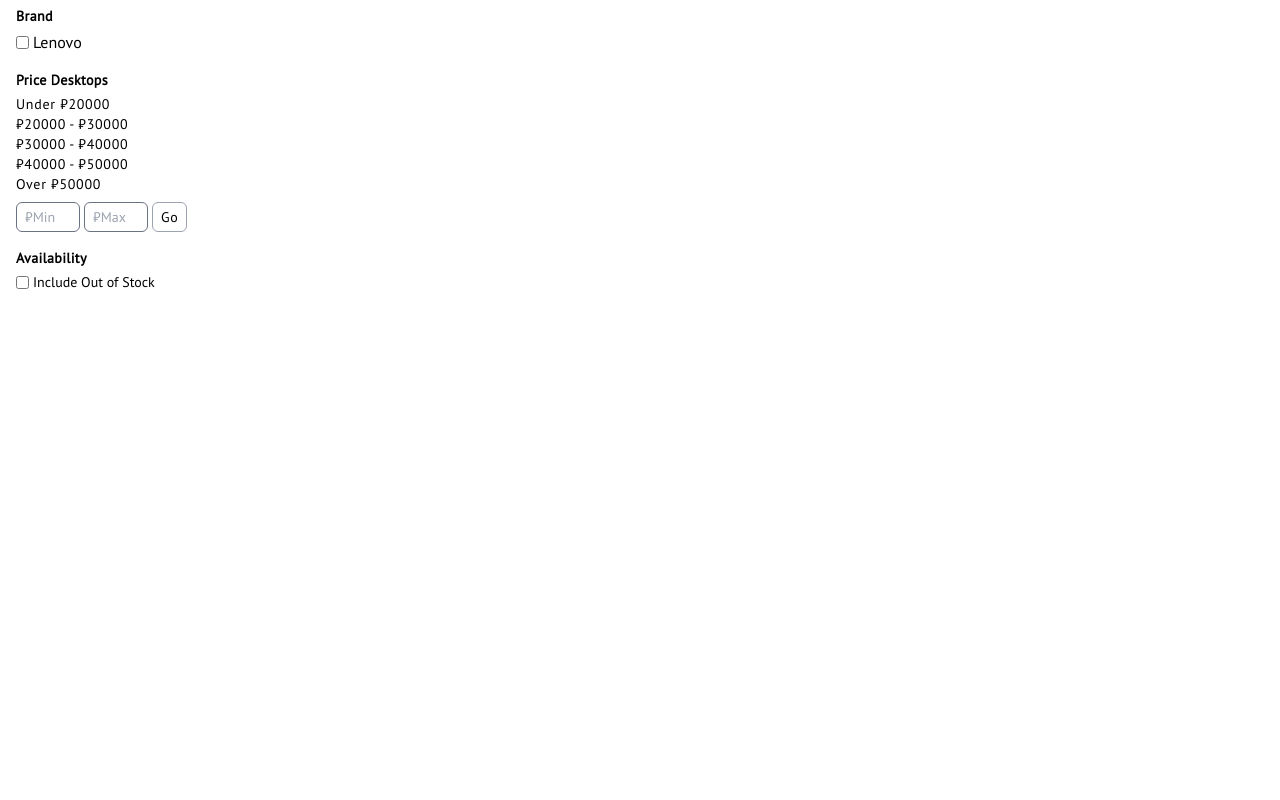
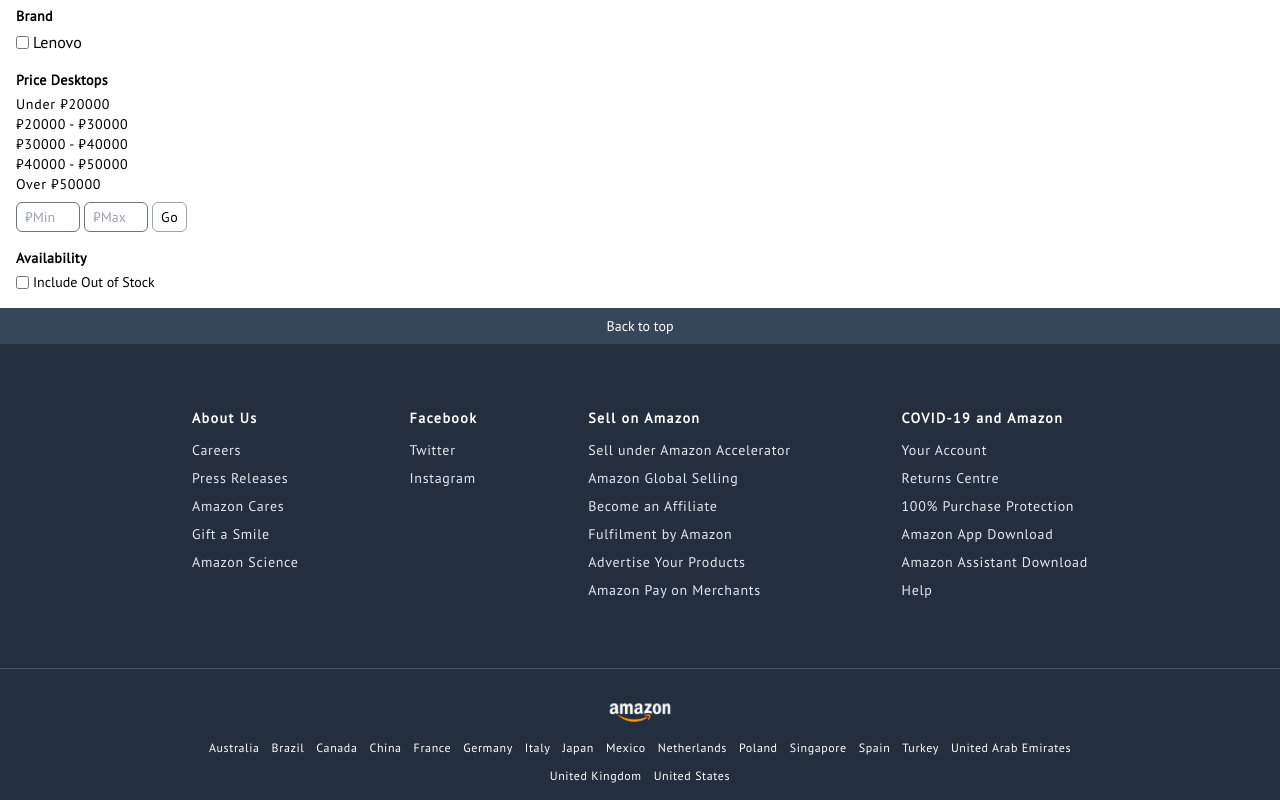
Before and after one commit to JunDevHarsh/amazon-clone-react-app, a React (Create React App) app: page / in a window 1280 px wide. Shown: the part 438-1238 px from the top of the page. Before the commit the page ends 800 px from the top, so only its background shows below. Built offline with nearby package versions, Linux system fonts and the light colour scheme.

Commit message:
Created Footer Component

```diff
--- a/src/App.js
+++ b/src/App.js
@@ -1,4 +1,5 @@
 import "./App.css";
+import Footer from "./components/Footer/Footer";
 import Header from "./components/Header/Header";
 import MenuBar from "./components/Menubar/MenuBar";
 import ResultInfoBar from "./components/ResultInfoBar/ResultInfoBar";
@@ -11,6 +12,7 @@
       <MenuBar />
       <ResultInfoBar />
       <SearchProductResult />
+      <Footer />
     </>
   );
 }
--- /dev/null
+++ b/src/components/Footer/Columns.js
@@ -0,0 +1,110 @@
+import React from "react";
+import AmazonLogo from "../../images/amazon-brand-bottom-logo.svg";
+
+function Columns() {
+  const aboutList = [
+    "About Us",
+    "Careers",
+    "Press Releases",
+    "Amazon Cares",
+    "Gift a Smile",
+    "Amazon Science",
+  ];
+  const socialList = ["Facebook", "Twitter", "Instagram"];
+  const marketingList = [
+    "Sell on Amazon",
+    "Sell under Amazon Accelerator",
+    "Amazon Global Selling",
+    "Become an Affiliate",
+    "Fulfilment by Amazon",
+    "Advertise Your Products",
+    "Amazon Pay on Merchants",
+  ];
+  const moreList = [
+    "COVID-19 and Amazon",
+    "Your Account",
+    "Returns Centre",
+    "100% Purchase Protection",
+    "Amazon App Download",
+    "Amazon Assistant Download",
+    "Help",
+  ];
+  const languages = [
+    "Australia",
+    "Brazil",
+    "Canada",
+    "China",
+    "France",
+    "Germany",
+    "Italy",
+    "Japan",
+    "Mexico",
+    "Netherlands",
+    "Poland",
+    "Singapore",
+    "Spain",
+    "Turkey",
+    "United Arab Emirates",
+    "United Kingdom",
+    "United States",
+  ];
+
+  function printList(menuList) {
+    return menuList.map((item, index) =>
+      index === 0 ? (
+        <h3
+          className="font-semibold text-white text-sm tracking-widest mb-2"
+          key={index}
+        >
+          {item}
+        </h3>
+      ) : (
+        <li
+          key={index}
+          className="text-slate-200 text-sm tracking-wider py-1 hover:underline cursor-pointer"
+        >
+          {item}
+        </li>
+      )
+    );
+  }
+
+  return (
+    <div className="w-full flex flex-col items-center">
+      <div className="flex items-start justify-between flex-wrap max-w-4xl w-full">
+        <ul className="flex flex-col items-start mt-16">
+          {printList(aboutList)}
+        </ul>
+        <ul className="flex flex-col items-start mt-16">
+          {printList(socialList)}
+        </ul>
+        <ul className="flex flex-col items-start mt-16">
+          {printList(marketingList)}
+        </ul>
+        <ul className="flex flex-col items-start mt-16">
+          {printList(moreList)}
+        </ul>
+      </div>
+      <hr className="border-t border-t-solid border-t-gray-600 w-full mt-16" />
+      <div className="flex items-center flex-col max-w-4xl w-full mt-8">
+        <img
+          src={AmazonLogo}
+          className="w-16 h-auto mb-4 cursor-pointer"
+          alt="amazon-brand-logo"
+        />
+        <ul className="flex items-center gap-3 flex-wrap justify-center mb-4">
+          {languages.map((langauge, index) => (
+            <li
+              key={index}
+              className="text-xs text-white tracking-wider hover:underline cursor-pointer"
+            >
+              {langauge}
+            </li>
+          ))}
+        </ul>
+      </div>
+    </div>
+  );
+}
+
+export default Columns;
--- /dev/null
+++ b/src/components/Footer/Footer.js
@@ -0,0 +1,15 @@
+import React from "react";
+import Columns from "./Columns";
+
+function Footer() {
+  return (
+    <div className="flex flex-col items-center w-full bg-light-dark-blue">
+      <button className="w-full text-sm text-white text-center py-2 bg-[#37475A] hover:bg-[#485769]">
+        Back to top
+      </button>
+      <Columns />
+    </div>
+  );
+}
+
+export default Footer;
```
Also changed, not shown: src/images/amazon-brand-bottom-logo.svg (added).
